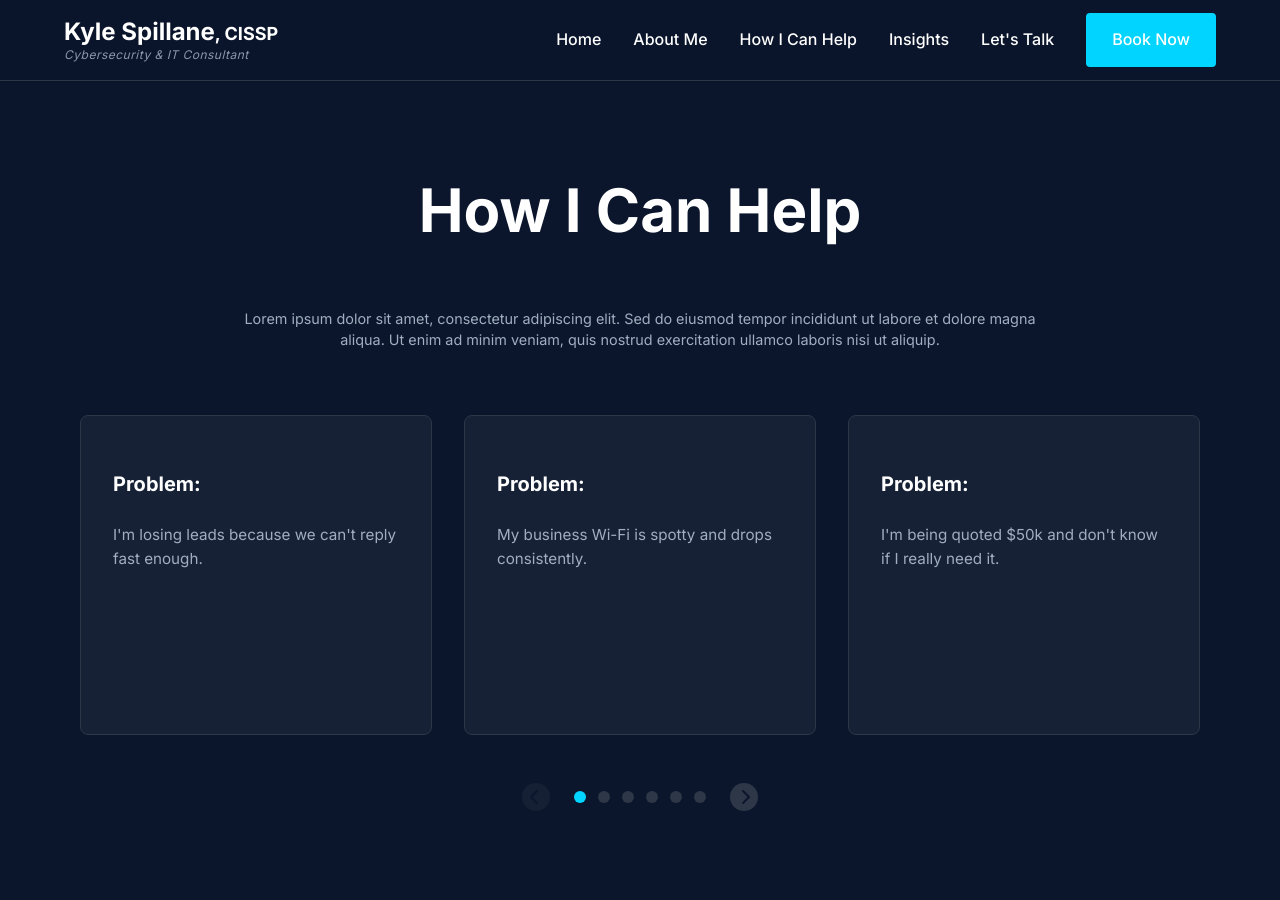
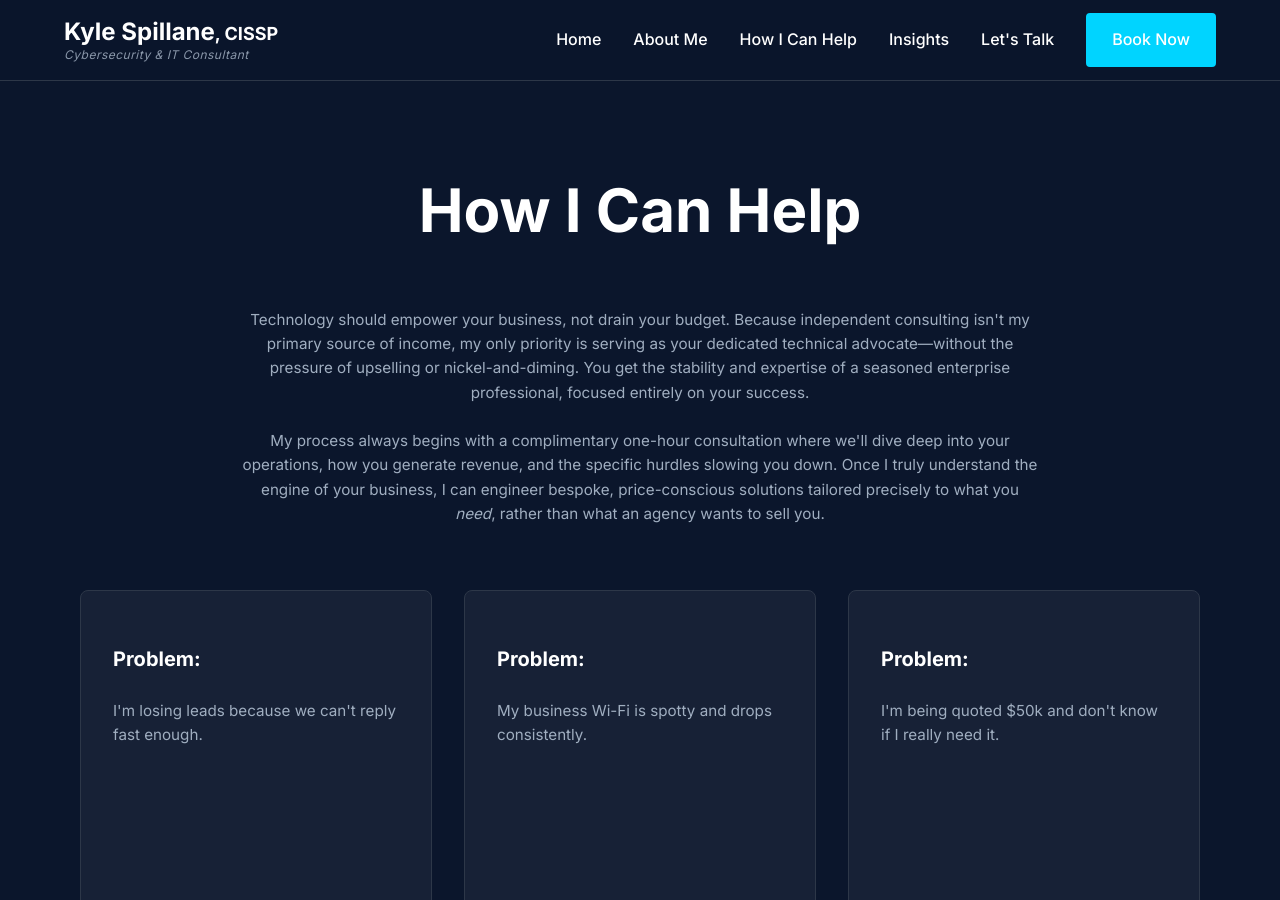
Before and after one commit to kspillane/Spillanetech-website, a Jekyll site: the page built from services.html, in a window 1280 px wide and 900 px high. Built offline with Jekyll 4.4.1, drawn with Linux system fonts in a browser that asks for light colours; nearby versions of some CDN libraries.

Commit message:
feat: update services page description with professional value proposition and consultation details

```diff
--- a/services.html
+++ b/services.html
@@ -24,10 +24,10 @@ cards:
     <div class="container">
         <div class="section-title">
             <h1>How I Can Help</h1>
-            <p
-                style="margin-top: 1rem; color: var(--color-text-muted); max-width: 800px; margin: 1rem auto 0 auto; font-size: 0.9rem; line-height: 1.5;">
-                Lorem ipsum dolor sit amet, consectetur adipiscing elit. Sed do eiusmod tempor incididunt ut labore et
-                dolore magna aliqua. Ut enim ad minim veniam, quis nostrud exercitation ullamco laboris nisi ut aliquip.
+            <p style="margin-top: 1rem; color: var(--color-text-muted); max-width: 800px; margin: 1rem auto 0 auto; font-size: 0.95rem; line-height: 1.6;">
+                Technology should empower your business, not drain your budget. Because independent consulting isn't my primary source of income, my only priority is serving as your dedicated technical advocate—without the pressure of upselling or nickel-and-diming. You get the stability and expertise of a seasoned enterprise professional, focused entirely on your success.
+                <br><br>
+                My process always begins with a complimentary one-hour consultation where we'll dive deep into your operations, how you generate revenue, and the specific hurdles slowing you down. Once I truly understand the engine of your business, I can engineer bespoke, price-conscious solutions tailored precisely to what you <em>need</em>, rather than what an agency wants to sell you.
             </p>
         </div>
 
```
